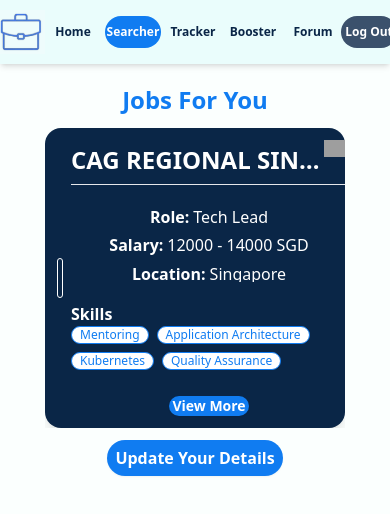
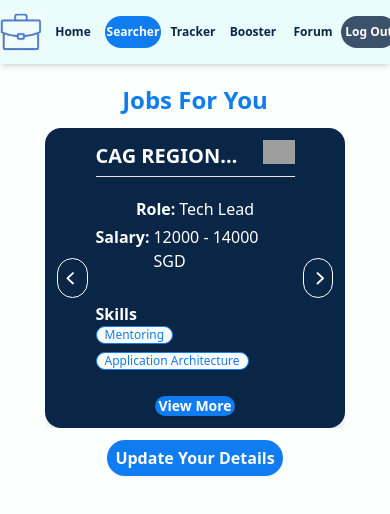
Before and after one commit to KayTeo/JobQuest, a Next.js app in the folder jobquest/: page /user/searcher in a window 390 px wide. Shown: the top 514 px of the page. Built offline with nearby package versions, Linux system fonts and the light colour scheme; grey boxes are pictures that could not be loaded.

Commit message:
searchercard collapsed responsiveness added

```diff
--- a/jobquest/app/user/searcher/SearcherCard.js
+++ b/jobquest/app/user/searcher/SearcherCard.js
@@ -24,11 +24,11 @@
                             <header className="flex w-full items-center justify-between pb-1">
                                 <div
                                     title={data.company.name}
-                                    className="max-w-[400px] overflow-hidden text-ellipsis whitespace-nowrap text-2xl font-bold"
+                                    className="md:max-w-[400px] max-w-[150px] overflow-hidden text-ellipsis whitespace-nowrap text-xl md:text-2xl font-bold"
                                 >
                                     {data.company.name}
                                 </div>
-                                <div className="h-10 w-10">
+                                <div className="h-8 w-8 md:h-10 md:w-10">
                                     {data.company.logo ? (
                                         <img
                                             alt="logo"
@@ -41,12 +41,12 @@
                             </header>
                             <hr className="w-full bg-white"></hr>
                         </div>
-                        <main className="flex flex-wrap items-center justify-center gap-y-2 gap-x-5">
-                            <div className="flex h-5 gap-1">
+                        <main className="flex flex-wrap items-center justify-center gap-y-1 md:gap-y-2 gap-x-5">
+                            <div className="flex gap-1">
                                 <p className="font-bold">Role:</p>
                                 <p>{data.jobTitle}</p>
                             </div>
-                            <div className="flex h-5 gap-1">
+                            <div className="flex gap-1">
                                 <p className="font-bold">Salary:</p>
                                 <p>
                                     {data.salaryRange.minValue &&
@@ -62,7 +62,7 @@
                                         data.salaryRange.currency}
                                 </p>
                             </div>
-                            <div className="flex h-5 gap-1">
+                            <div className="flex gap-1">
                                 <p className="font-bold">Location:</p>
                                 <p>{data.location.locality}</p>
                             </div>
```
